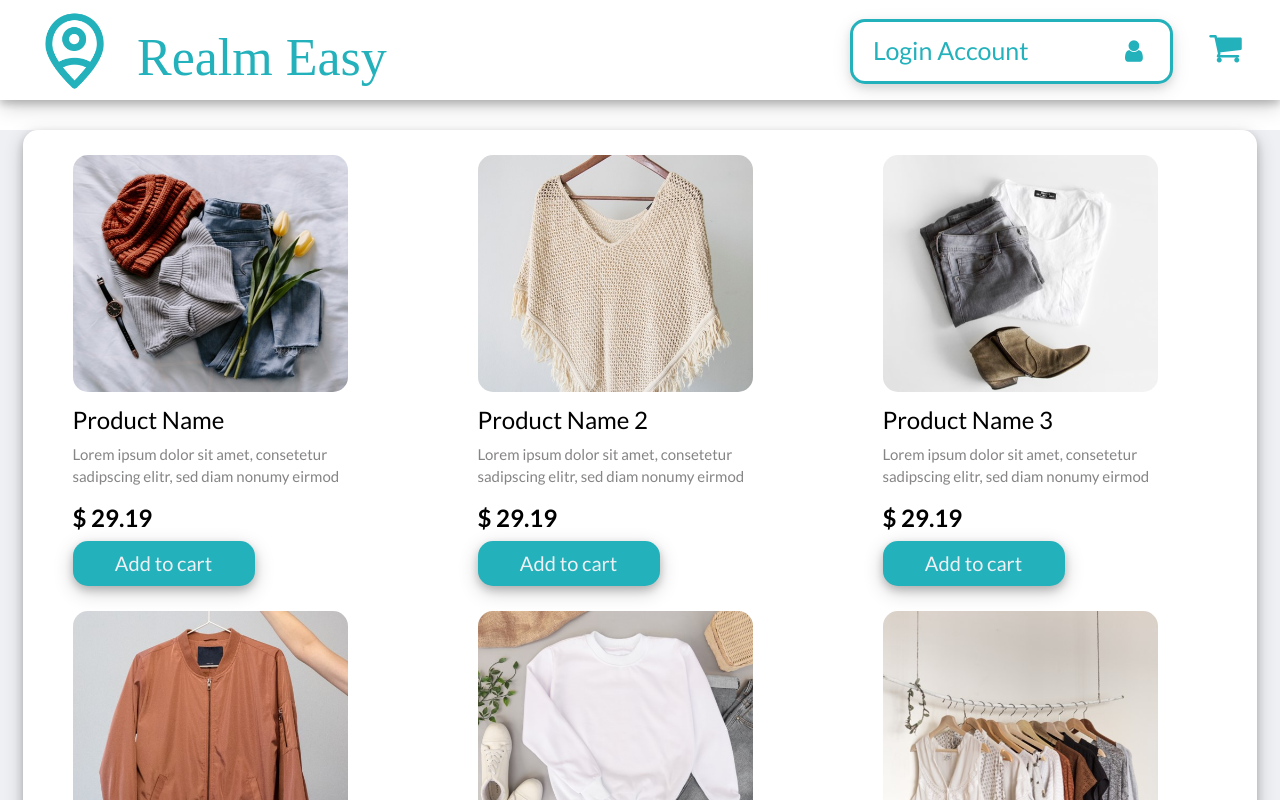
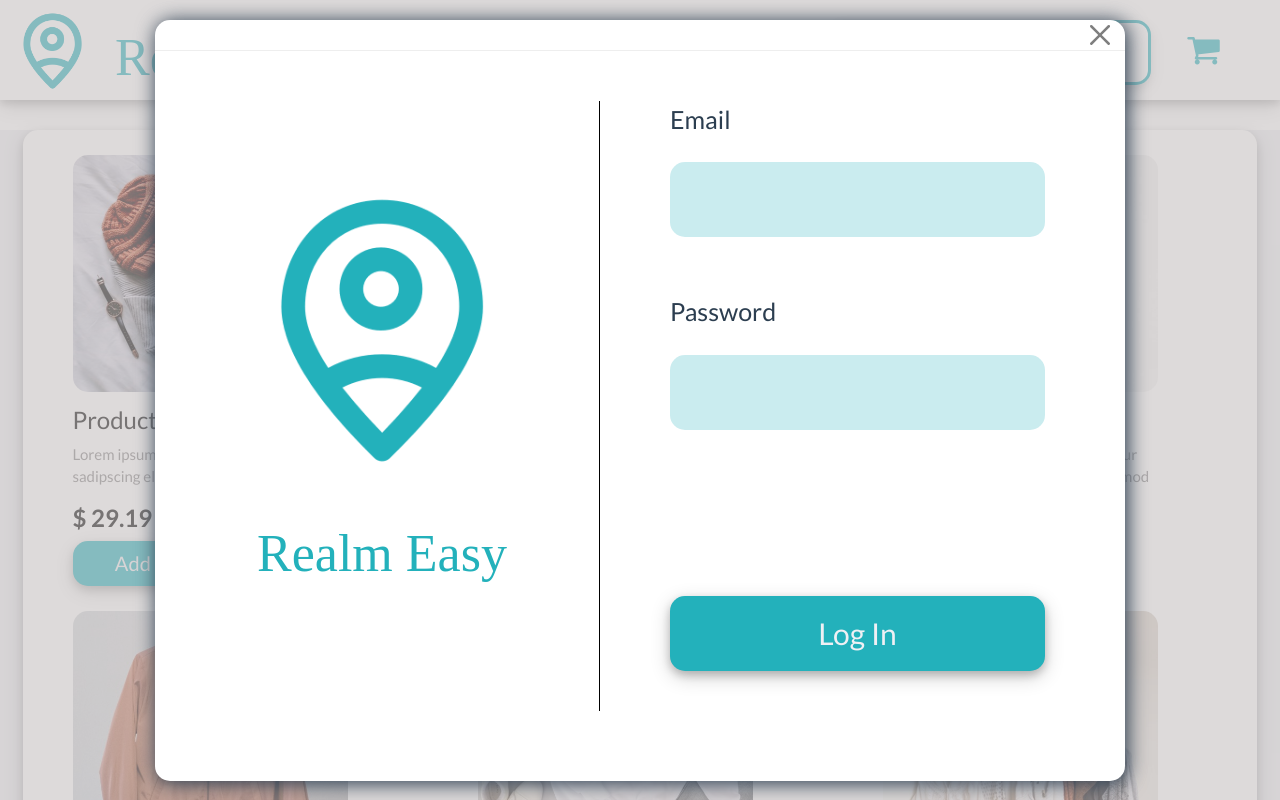
Before and after one commit to viviplc/realmeasy, a Vue app: page /shoppingCart in a window 1280 px wide. Both pictures are taken after a click on the button "Login Account". Shown: the top 800 px of the page. Built offline with nearby package versions, Linux system fonts and the light colour scheme.

Commit message:
Login modal view done

```diff
--- a/src/App.vue
+++ b/src/App.vue
@@ -5,8 +5,8 @@
       href="https://cdnjs.cloudflare.com/ajax/libs/font-awesome/4.7.0/css/font-awesome.min.css"
     />
 
-    <div class="header_nav" id="nav">
-      <div class="container">
+    <div class="header_navigation" id="nav">
+      <div class="container-nav">
         <a class="navbar-brand" href="/">
           <div class="logo-image">
             <img src="./assets/logo.png" class="img-fluid" />
@@ -15,9 +15,12 @@
         </a>
         <nav>
           <div class="nav-links">
-            <button class="login-button">
+            <button class="login-button" @click="showModal">
               Login Account<i class="fa fa-fw fa-user"></i>
             </button>
+
+            <Modal v-show="isModalVisible" @close="closeModal" />
+
             <div class="dropdown-content">
               <router-link class="nav-link" to="/reviews">Reviews</router-link>
             </div>
@@ -34,6 +37,29 @@
   </div>
 </template>
 
+<script>
+import Modal from "./components/Modal.vue";
+
+export default {
+  name: "App",
+  components: {
+    Modal,
+  },
+  data() {
+    return {
+      isModalVisible: false,
+    };
+  },
+  methods: {
+    showModal() {
+      this.isModalVisible = true;
+    },
+    closeModal() {
+      this.isModalVisible = false;
+    },
+  },
+};
+</script>
 
 <style lang="scss">
 @import url("https://fonts.googleapis.com/css2?family=Lato:wght@400;700&display=swap");
@@ -49,7 +75,7 @@
   background-color: #eff0f4;
 }
 
-.header_nav {
+.header_navigation {
   width: 100%;
   height: 100px;
   top: 0;
@@ -69,28 +95,28 @@
   color: #23b1bb;
 }
 
-.container {
+.container-nav {
   width: 95% !important;
   max-width: 3000px !important;
-  margin: auto;
   margin-left: 10px;
 }
 
-.header_nav .container {
+.header_navigation .container-nav {
   display: flex;
   flex-wrap: wrap;
   justify-content: space-between;
-  align-items: center;
+  align-items: flex-start;
   padding: 0px;
 }
 
-.header_nav .nav-links {
+.header_navigation .nav-links {
   display: flex;
   justify-content: space-between;
   align-items: baseline;
+  margin-top: 20px;
 }
 
-.header_nav .nav_link {
+.header_navigation .nav_link {
   position: relative;
   padding-left: 30px;
 }
@@ -131,15 +157,19 @@
   position: absolute;
   background-color: #f1f1f1;
   min-width: 160px;
-  box-shadow: 0px 8px 16px 0px rgba(0,0,0,0.2);
+  box-shadow: 0px 8px 16px 0px rgba(0, 0, 0, 0.2);
   z-index: 1;
 }
 
 /* Show the dropdown menu on hover */
-.dropdown:hover .dropdown-content {display: block;}
+.dropdown:hover .dropdown-content {
+  display: block;
+}
 
 /* Change the background color of the dropdown button when the dropdown content is shown */
-.dropdown:hover .dropbtn {background-color: #3e8e41;}
+.dropdown:hover .dropbtn {
+  background-color: #3e8e41;
+}
 
 .logo-image {
   display: flex;
--- /dev/null
+++ b/src/components/Modal.vue
@@ -0,0 +1,160 @@
+<template>
+  <div class="modal-backdrop-con">
+    <div class="modal-con">
+      <header class="modal-header-con">
+        <button type="button" class="btn-close" @click="close"></button>
+      </header>
+
+      <div class="modal-body-con">
+        <div class="modal-logo">
+          <img src="../assets/logo.png" class="modal-logo-img" />
+          <h1>Realm Easy</h1>
+        </div>
+        <div class="modal-form-login">
+          <form class="login-form" @submit.prevent="onSubmit">
+            <p>
+              <label for="email">Email</label>
+              <input type="text" v-model="email">
+            </p>
+            <p>
+              <label for="password">Password</label>
+              <input type="text" v-model="password">
+            </p>
+            <input class="btn-submit-login" type="submit" name="submit-login" id="submit-login" value="Log In">
+          </form>
+        </div>
+      </div>
+    </div>
+  </div>
+</template>
+
+
+<script>
+export default {
+  name: "Modal",
+  methods: {
+    close() {
+      this.$emit("close");
+    },
+    onSubmit(){
+      //logic to login user
+    }
+  },
+  data() {
+    return {
+      email: null,
+      password: null,
+    }
+  }
+};
+</script>
+
+<style>
+.modal-backdrop-con {
+  position: fixed;
+  top: 0;
+  bottom: 0;
+  left: 0;
+  right: 0;
+  background-color: rgba(198, 194, 194, 0.6);
+  display: flex;
+  justify-content: center;
+  align-items: center;
+  z-index: 100;
+}
+
+.modal-con {
+  background: #ffffff;
+  box-shadow: 2px 2px 20px 1px;
+  overflow-x: auto;
+  display: flex;
+  border-radius: 15px;
+  flex-direction: column;
+}
+
+.modal-logo {
+  display: flex;
+  flex-direction: column;
+  justify-content: center;
+  margin: 70px;
+}
+
+.modal-con .modal-logo-img {
+  width: 294px;
+}
+
+.modal-con h1 {
+  font-family: "Javanese Text";
+  font-size: 52px !important;
+  margin-top: 50px;
+  color: #23b1bb;
+  align-self: center;
+}
+
+.modal-header-con {
+  padding: 15px;
+  display: flex;
+}
+
+.modal-header-con {
+  position: relative;
+  border-bottom: 1px solid #eeeeee;
+}
+
+.modal-body-con {
+  position: relative;
+  padding: 20px 10px;
+  display: flex;
+  margin-bottom: 50px;
+}
+
+.modal-form-login{
+  display: flex;
+  flex-direction: column;
+  padding: 70px;
+  padding-bottom: 0px;
+  padding-top: 0px;
+  margin-top: 30px;
+  border-left: 1px solid black;
+}
+
+.modal-form-login p{
+  display: flex;
+  flex-direction: column;
+}
+
+.modal-form-login label{
+  font-size: 25px;
+  margin-bottom: 24px;
+}
+
+.modal-form-login input{
+  background-color: rgba(35, 177, 187, 0.24);
+  width: 375px;
+  height: 75px;
+  margin-bottom: 40px;
+  border-radius: 15px;
+  font-size: 22px;
+}
+
+.btn-submit-login{
+  font-size: 30px !important;
+  background-color: #23b1bb !important;
+  border-color: transparent;
+  color: #eff0f4 !important;
+  box-shadow: 0 4px 8px 0 rgba(0, 0, 0, 0.2), 0 6px 20px 0 rgba(0, 0, 0, 0.19);
+  margin-top: 110px;
+}
+
+.btn-close {
+  position: absolute;
+  top: 0px;
+  right: 10px;
+  border: none;
+  font-size: 20px;
+  padding: 10px;
+  cursor: pointer;
+  font-weight: bold;
+  background: transparent;
+}
+</style>
```
